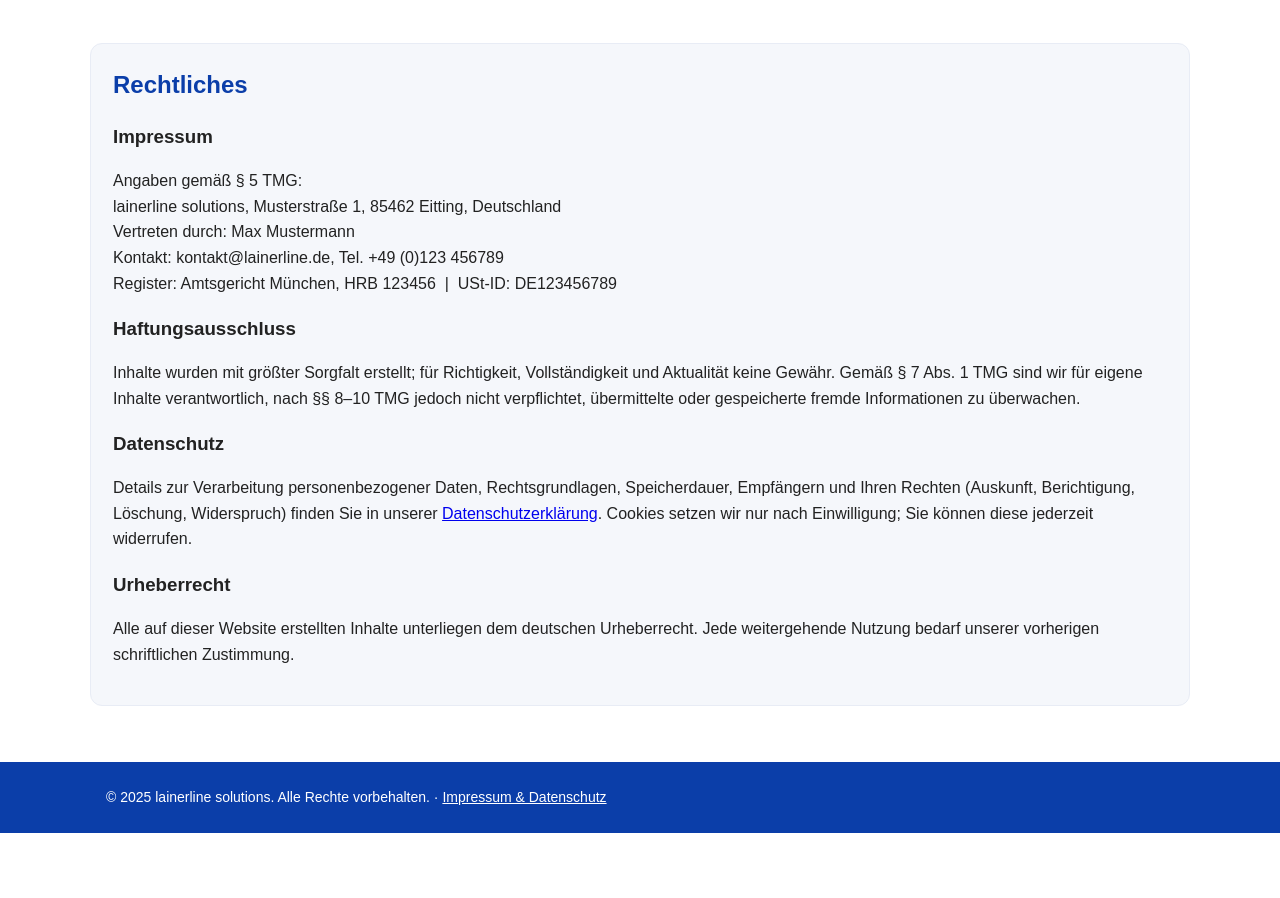
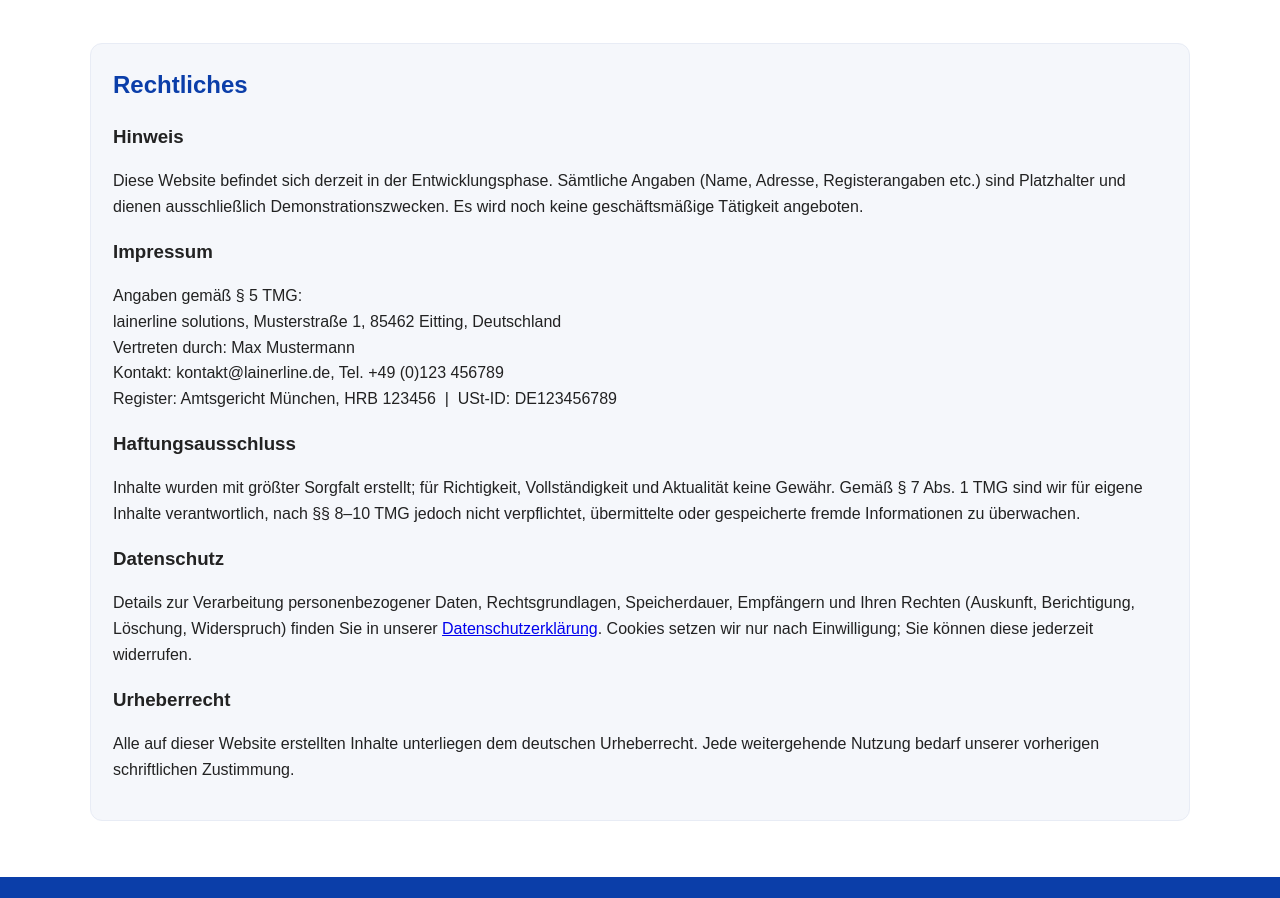
Before and after one commit to lainerline/lainerline.github.io, a plain HTML site: page index.html in a window 1280 px wide. Shown: the part 1740-2638 px from the top of the page. Before the commit the page ends 2573 px from the top, so only its background shows below. Drawn offline with Linux system fonts and the light colour scheme.

Commit message:
Add development-phase notice to legal section

```diff
--- a/index.html
+++ b/index.html
@@ -125,6 +125,9 @@
 <!-- LEGAL -->
 <section id="legal" class="card legal">
   <h2>Rechtliches</h2>
+      <h3>Hinweis</h3>
+    <p>Diese Website befindet sich derzeit in der Entwicklungsphase. Sämtliche Angaben (Name, Adresse, Registerangaben etc.) sind Platzhalter und dienen ausschließlich Demonstrationszwecken. Es wird noch keine geschäftsmäßige Tätigkeit angeboten.</p>
+
 
   <h3>Impressum</h3>
   <p>
```
